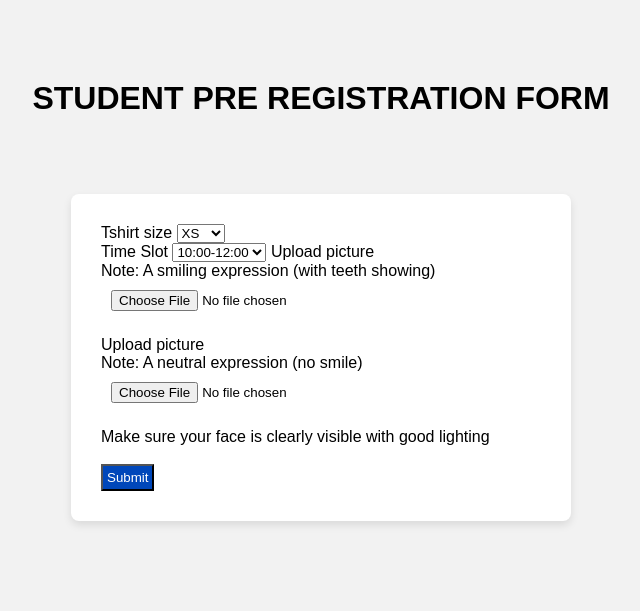
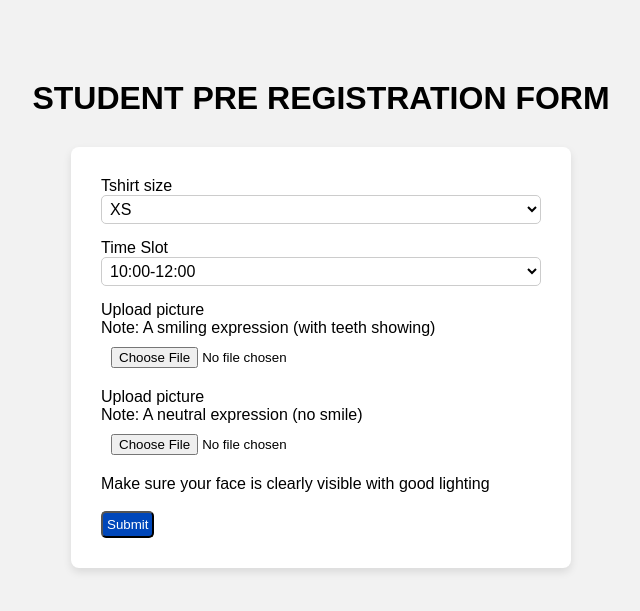
Before and after one commit to vocalfreak/WINpass-7-05, a Flask app: template templates/pre_registration_page.html in a window 1280 px wide. Shown: the part 70-681 px from the top of the page, without its empty margins (319-959 px from the left). Run offline with Flask 3, Linux system fonts and the light colour scheme; the template is opened without the code that fills it, so the values that code supplies are empty.

Commit message:
some css for pre reg form

```diff
--- a/static/register.css
+++ b/static/register.css
@@ -127,28 +127,28 @@ h1 {
   background-color: #ffffff;
  }
 
- .Register form input[type="text"],
- input[type="email"],
- form input[type="file"] {
-   width: 100%;
-   padding: 10px;
-   border: 1px solid #ddd;
-   border-radius: 4px;
-   margin-top: 5px;
-   margin-bottom: 10px;
-   /* margin-bottom: 15px; */
- }
+ .Register form select {
+  width: 100%;
+  padding: 4px;
+  margin-bottom: 15px;
+  border: 1px solid #ccc;
+  border-radius: 5px;
+  background-color: #ffffff;
+  font-size: 16px;
+}
 
  .Register form input[type="file"] {
    width: 100%;
    padding: 10px;
    border: none;
    margin-top: 0px;
-   margin-bottom: 15px;
+   margin-bottom: 10px;
  }
 
  .Register form input[type='submit'] {
   padding: 4px;
   color: rgb(255, 255, 255);
   background-color: #0047ba;
+  border-radius: 5px;
+
  }
```
